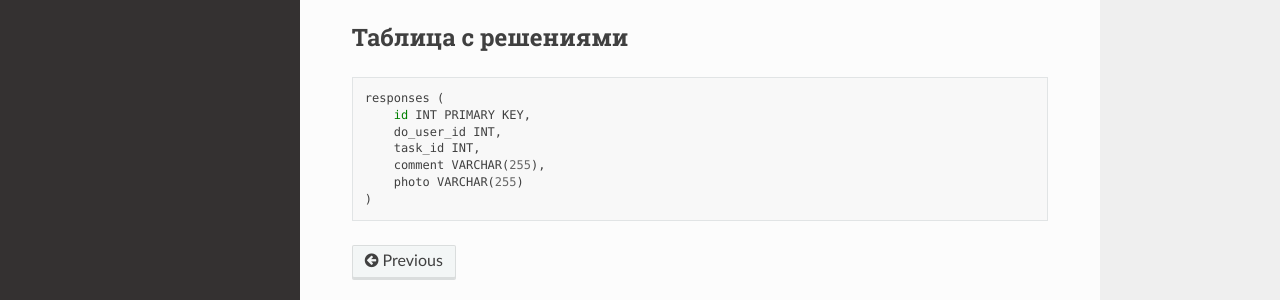
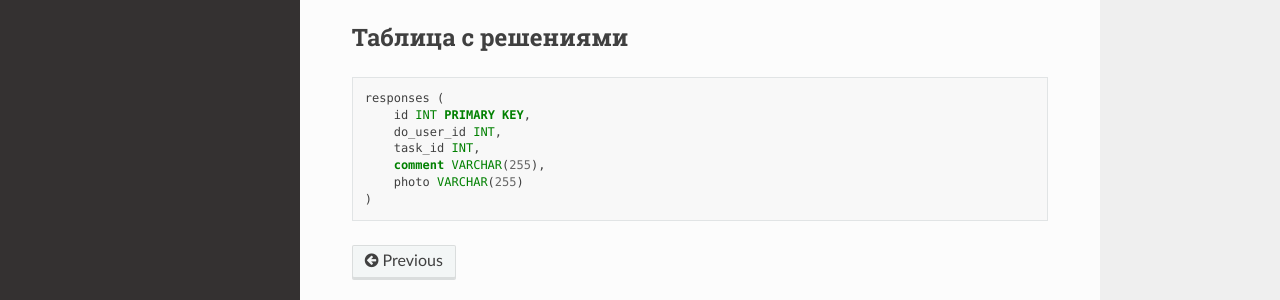
Before and after one commit to Astrof123/dogsHelpRead, a Sphinx documentation site: the page built from docs/source/databases.rst, in a window 1280 px wide and 1269 px high. Shown: the part 860-1160 px from the top of the window. Built offline with Sphinx 7.4.7 and the Read the Docs theme 2.0.0, drawn with Linux system fonts in a browser that asks for light colours.

Commit message:
Update databases.rst

```diff
--- a/docs/source/databases.rst
+++ b/docs/source/databases.rst
@@ -46,7 +46,7 @@
 Таблица с решениями
 ^^^^^^^^^^^^^^^^^^^
 
-.. code-block::
+.. code-block:: sql
 
    responses (
        id INT PRIMARY KEY,
```
